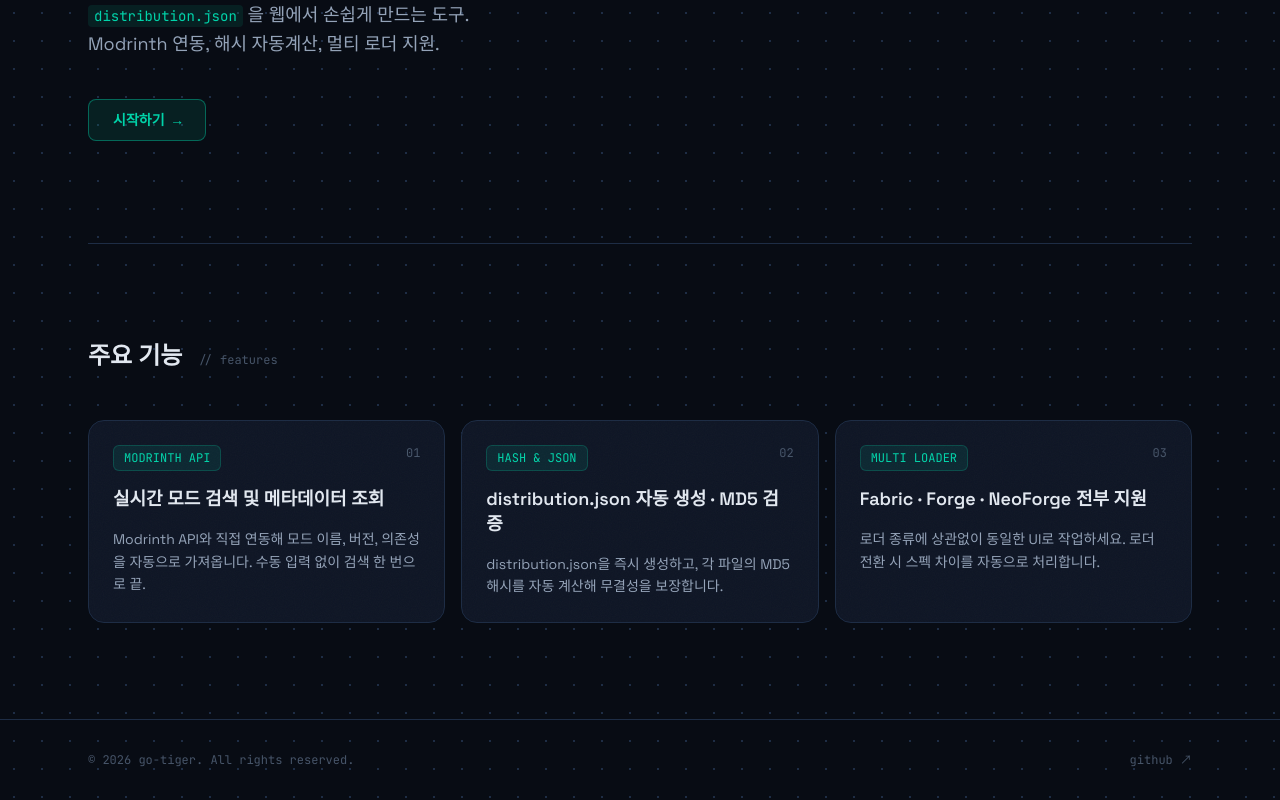
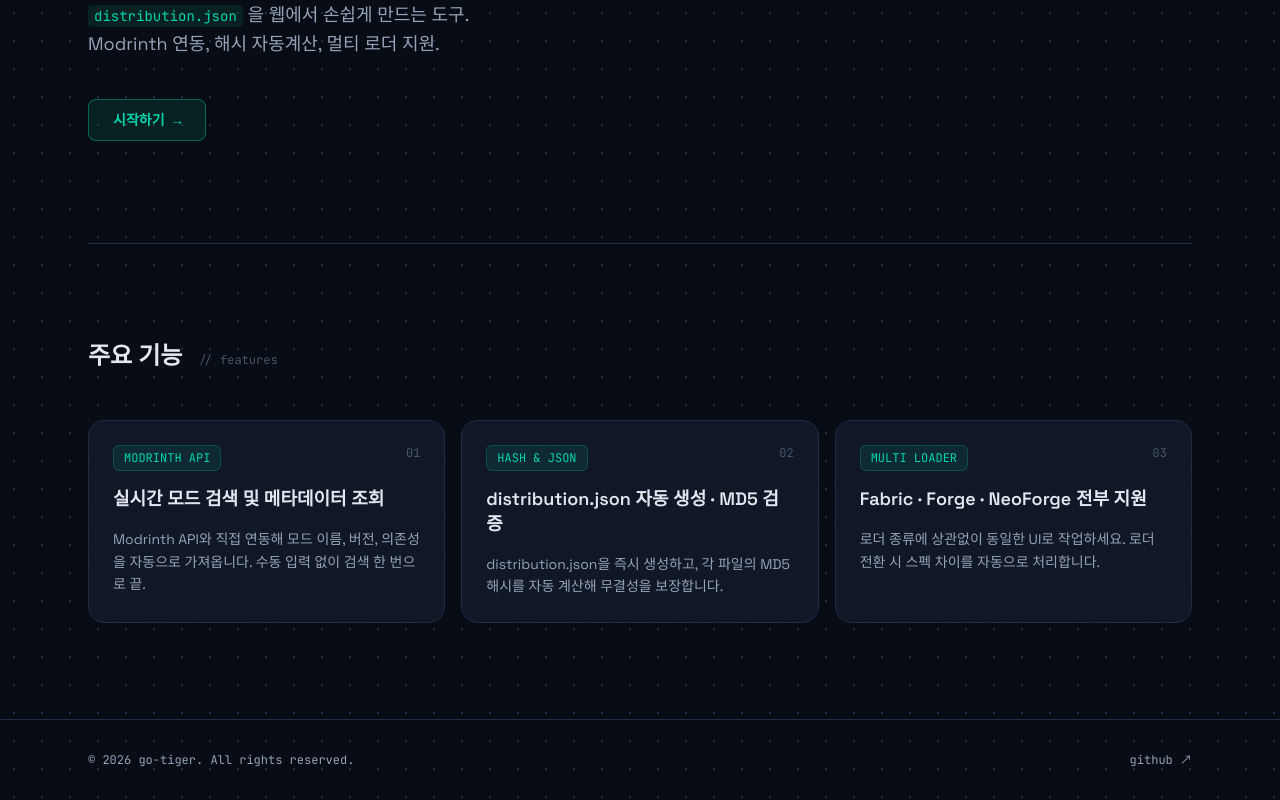
Before and after one commit to go-tiger/gt-distro-builder-fe, a Next.js app: page / in a window 1280 px wide. Shown: the part 337-1137 px from the top of the page. Built offline with nearby package versions, Linux system fonts and the light colour scheme.

Commit message:
style: 푸터 텍스트 가시성 개선 및 기술 스택 섹션 제거

```diff
--- a/src/app/page.tsx
+++ b/src/app/page.tsx
@@ -135,12 +135,12 @@
       {/* ── Footer ──────────────────────────────────────────────────────── */}
       <footer className='border-t border-[#1e2d45] mt-auto'>
         <div className='max-w-6xl mx-auto px-6 py-8 flex flex-col sm:flex-row items-center justify-between gap-4'>
-          <span className='font-mono text-xs text-[#475569]'>© 2026 go-tiger. All rights reserved.</span>
+          <span className='font-mono text-xs text-[#94a3b8]'>© 2026 go-tiger. All rights reserved.</span>
           <a
             href='https://github.com/go-tiger/gt-distro-builder-fe'
             target='_blank'
             rel='noopener noreferrer'
-            className='font-mono text-xs text-[#475569] hover:text-[#00d4aa] transition-colors'
+            className='font-mono text-xs text-[#94a3b8] hover:text-[#00d4aa] transition-colors'
           >
             github ↗
           </a>
```
